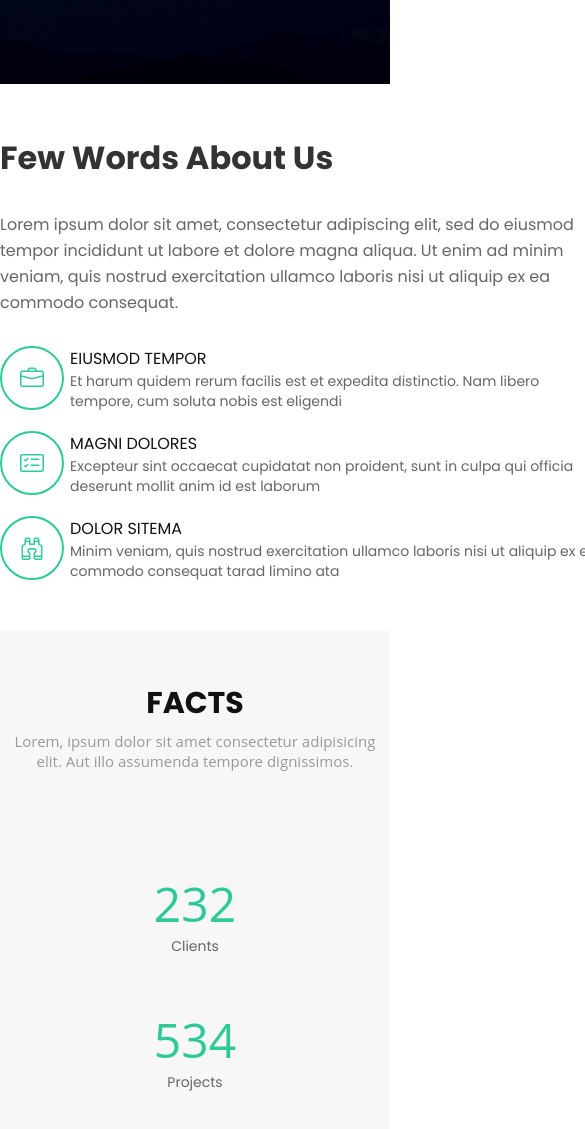
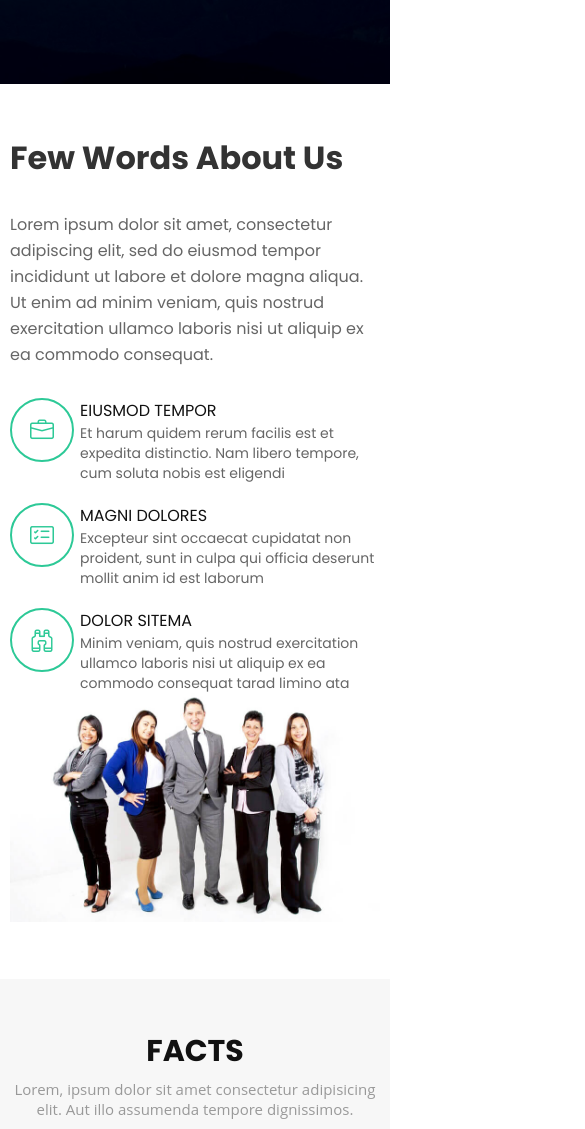
Before and after one commit to shodon2007/regna, a plain HTML site: page index.html in a window 390 px wide. Shown: the part 760-1889 px from the top of the page, 585 px wide, since content can reach past the window. Drawn offline with Linux system fonts and the light colour scheme; files whose address does not match are found by name.

Commit message:
added responsive in about

```diff
--- a/scss/_about.scss
+++ b/scss/_about.scss
@@ -74,3 +74,12 @@
     font-size: 14px;
     color: #666666;
 }
+
+@media (max-width: 1200px) {
+    .about__body {
+        grid-template-columns: 1fr;
+        width: 100vw;
+        padding-left: 10px;
+        padding-right: 10px;
+    }
+}
```
Also changed, not shown: css/style.css.
